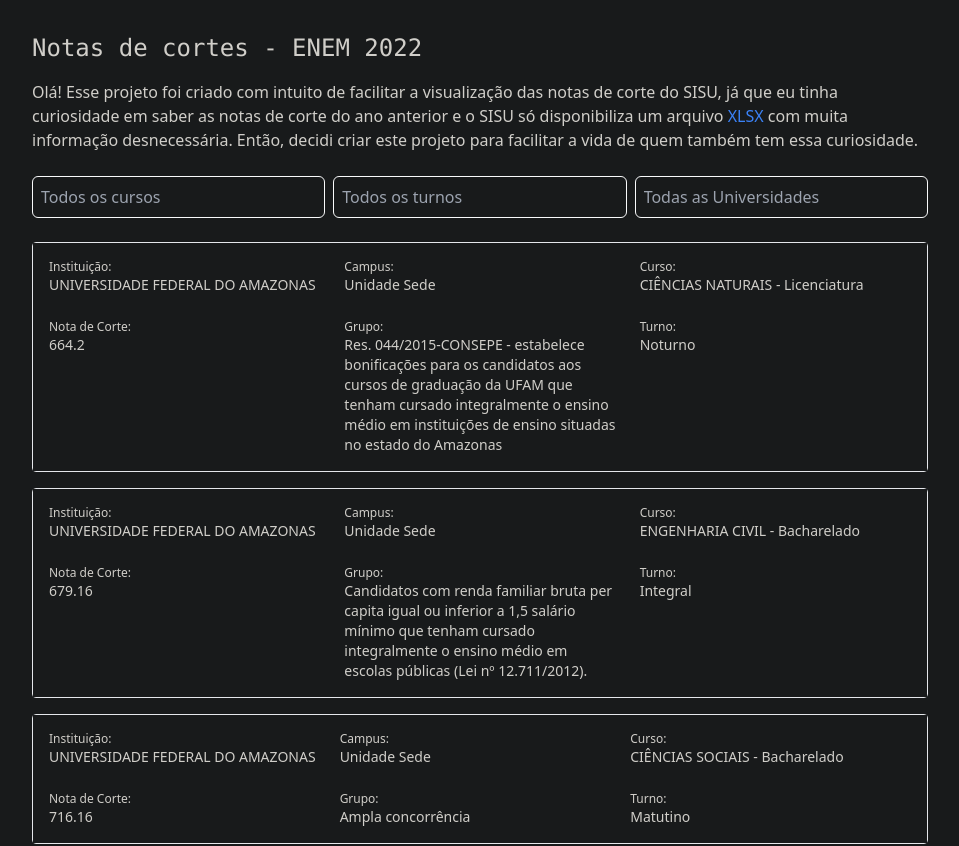
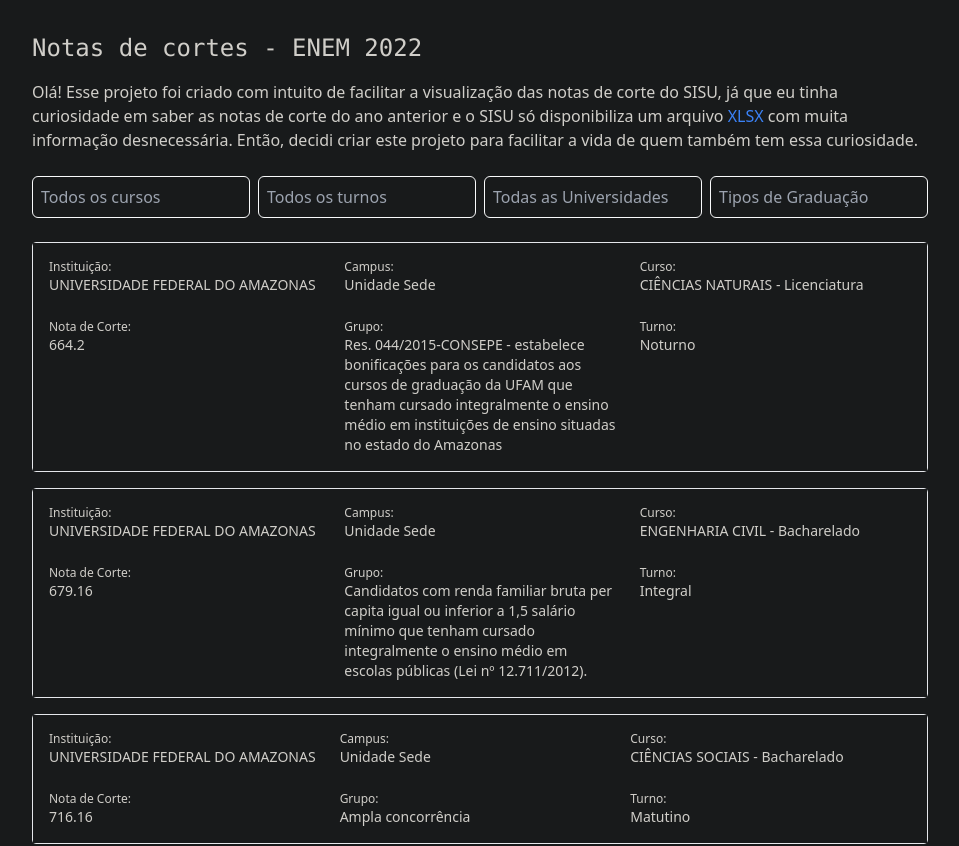
Before and after one commit to samueldurantes/susi, a Next.js app: page / in a window 1280 px wide. Shown: the top 846 px of the page, without its empty margins (160-1119 px from the left). Built offline with nearby package versions, Linux system fonts and the light colour scheme.

Commit message:
added degree filter and improve filters

```diff
--- a/src/pages/index.tsx
+++ b/src/pages/index.tsx
@@ -9,56 +9,72 @@
   const [couresData, setCouresData] = useState<Course[]>(dataJson);
   const [shifts, setShifts] = useState<string[]>([]);
   const [universities, setUniversities] = useState<string[]>([]);
+  const [degrees, setDegrees] = useState<string[]>([]);
+  const [filters, setFilters] = useState<string[]>(['', '', '', '']);
 
   useEffect(() => {
     const dataCourses: string[] = [];
     const dataUniversity: string[] = [];
 
     dataJson.forEach((item) => {
-      let [courseName] = item.course.split('-');
-      courseName = courseName.substring(0, courseName.length - 1);
-      !dataCourses.includes(courseName) && dataCourses.push(courseName);
+      let [courseName] = item.course.split(' - ');
+      const couseNameString: string = courseName.trim();
+      !dataCourses.includes(couseNameString) &&
+        dataCourses.push(couseNameString);
       !dataUniversity.includes(item.institution) &&
         dataUniversity.push(item.institution);
     });
-
+    console.log(dataCourses);
     setCourses(dataCourses);
     setShifts(['Integral', 'Matutino', 'Noturno', 'Vespertino']);
+    setDegrees(['Licenciatura', 'Bacharelado']);
     setUniversities(dataUniversity);
   }, []);
 
-  const handleSelectCourse = (event: React.ChangeEvent<HTMLInputElement>) => {
-    if (courses.includes(event.target.value)) {
-      const data = [...dataJson].filter((item) => {
-        let [courseName] = item.course.split('-');
-        courseName = courseName.substring(0, courseName.length - 1);
-        return courseName === event.target.value;
+  useEffect(() => {
+    Filter();
+  }, [filters]);
+
+  const Filter = () => {
+    let data = [...couresData];
+    if (filters[0] != '') {
+      data = data.filter((item) => {
+        let [courseName] = item.course.split(' - ');
+        const couseNameString: string = courseName.trim();
+        return couseNameString === filters[0];
       });
-
-      setCouresData(data);
     }
+    if (filters[1] != '') {
+      data = data.filter((item) => item.shift === filters[1]);
+    }
+    if (filters[2] != '') {
+      data = data.filter((item) => item.institution === filters[2]);
+    }
+    if (filters[3] != '') {
+      data = data.filter((item) => {
+        let [, degreeType] = item.course.split(' - ');
+        const degreeTypeString: string = degreeType.trim();
+        return degreeTypeString === filters[3];
+      });
+    }
+    setCouresData(data);
   };
 
-  const handleSelectShift = (event: React.ChangeEvent<HTMLInputElement>) => {
-    if (shifts.includes(event.target.value)) {
-      const data = [...dataJson].filter((item) => {
-        return item.shift === event.target.value;
-      });
-
-      setCouresData(data);
+  console.log(filters);
+  const updateFilters = (index: number, filter: string) => {
+    if (
+      !courses.includes(filter) &&
+      !shifts.includes(filter) &&
+      !universities.includes(filter) &&
+      !degrees.includes(filter) &&
+      filter !== ''
+    ) {
+      return;
     }
-  };
-
-  const handleSelectUniversity = (
-    event: React.ChangeEvent<HTMLInputElement>
-  ) => {
-    if (universities.includes(event.target.value)) {
-      const data = [...dataJson].filter((item) => {
-        return item.institution === event.target.value;
-      });
-
-      setCouresData(data);
-    }
+    setCouresData(dataJson);
+    const newFilters = [...filters];
+    newFilters[index] = filter;
+    setFilters(newFilters);
   };
 
   return (
@@ -88,7 +104,7 @@
             list="coursesData"
             placeholder="Todos os cursos"
             className="border-[1px] border-gray-50 rounded-md w-full p-2"
-            onChange={(e) => handleSelectCourse(e)}
+            onChange={(e) => updateFilters(0, e.target.value)}
           />
           <datalist id="coursesData">
             {courses.map((item: string) => {
@@ -102,7 +118,7 @@
             list="shiftData"
             placeholder="Todos os turnos"
             className="border-[1px] border-gray-50 rounded-md w-full p-2"
-            onChange={(e) => handleSelectShift(e)}
+            onChange={(e) => updateFilters(1, e.target.value)}
           />
           <datalist id="shiftData">
             <option>Integral</option>
@@ -117,12 +133,25 @@
             list="universityData"
             placeholder="Todas as Universidades"
             className="border-[1px] border-gray-50 rounded-md w-full p-2"
-            onChange={(e) => handleSelectUniversity(e)}
+            onChange={(e) => updateFilters(2, e.target.value)}
           />
           <datalist id="universityData">
             {universities.map((item: string, key: number) => {
               return <option key={key}>{item}</option>;
             })}
+          </datalist>
+        </div>
+        <div className="py-2 w-full">
+          <input
+            type="text"
+            list="degreeData"
+            placeholder="Tipos de Graduação"
+            className="border-[1px] border-gray-50 rounded-md w-full p-2"
+            onChange={(e) => updateFilters(3, e.target.value)}
+          />
+          <datalist id="degreeData">
+            <option>Bacharelado</option>
+            <option>Licenciatura</option>
           </datalist>
         </div>
       </div>
```
